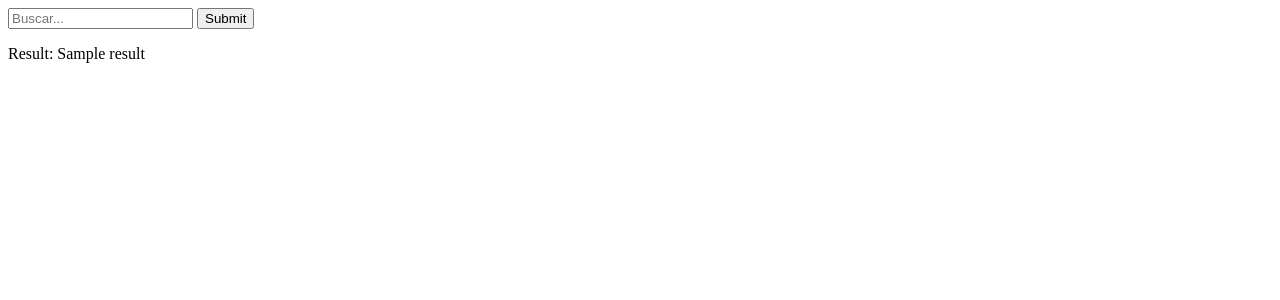
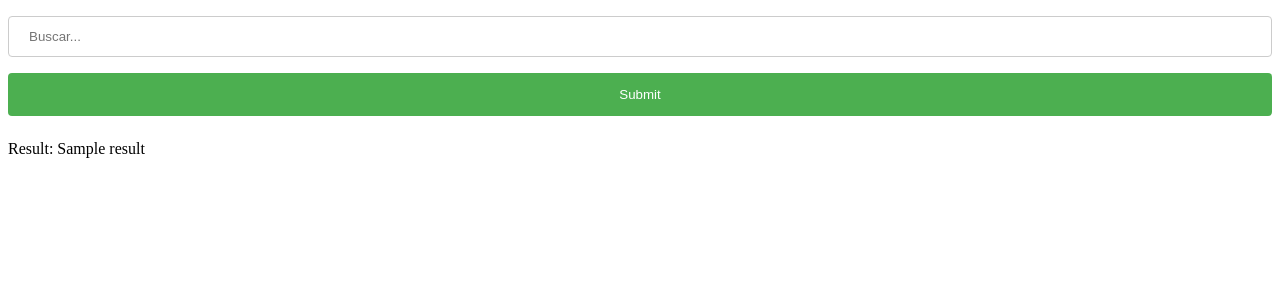
Before and after one commit to miguel-lsantos/RIWS-SCRAPY, a FastAPI app: template templates/form.html in a window 1280 px wide. Shown: the top 300 px of the page. Run offline with FastAPI, Linux system fonts and the light colour scheme; the template is opened without the code that fills it: most values are stand-ins (such as "Sample title", 1, 10 or a date in 2020).

Commit message:
Added styles

```diff
--- a/main.py
+++ b/main.py
@@ -4,19 +4,13 @@ from fastapi.templating import Jinja2Templates
 app = FastAPI()
 templates = Jinja2Templates(directory="templates/")
 
-
-@app.get('/')
-def read_form():
-    return 'hello world'
-
-
-@app.get("/form")
+@app.get("/")
 def form_post(request: Request):
     result = "Type a query"
     return templates.TemplateResponse('form.html', context={'request': request, 'result': result})
 
 
-@app.post("/form")
+@app.post("/")
 def form_post(request: Request, query: list[str] = Form(...)):
     results = ["Hola"]
     results += query
--- a/templates/form.html
+++ b/templates/form.html
@@ -1,12 +1,44 @@
 <!DOCTYPE html>
 <html lang="en">
+<style>
+input[type=text], select {
+  width: 100%;
+  padding: 12px 20px;
+  margin: 8px 0;
+  display: inline-block;
+  border: 1px solid #ccc;
+  border-radius: 4px;
+  box-sizing: border-box;
+}
+
+input[type=submit] {
+  width: 100%;
+  background-color: #4CAF50;
+  color: white;
+  padding: 14px 20px;
+  margin: 8px 0;
+  border: none;
+  border-radius: 4px;
+  cursor: pointer;
+}
+
+input[type=submit]:hover {
+  background-color: #45a049;
+}
+
+div {
+  border-radius: 5px;
+  background-color: #f2f2f2;
+  padding: 20px;
+}
+</style>
 <head>
     <meta charset="UTF-8">
     <title>Sample Form</title>
 </head>
 <body>
 <form method="post">
-    <input type="string" name="query" placeholder="Buscar..."/>
+    <input type="text" name="query" placeholder="Buscar..."/>
     <input type="submit">
 </form>
 {% for result in results %}
```
